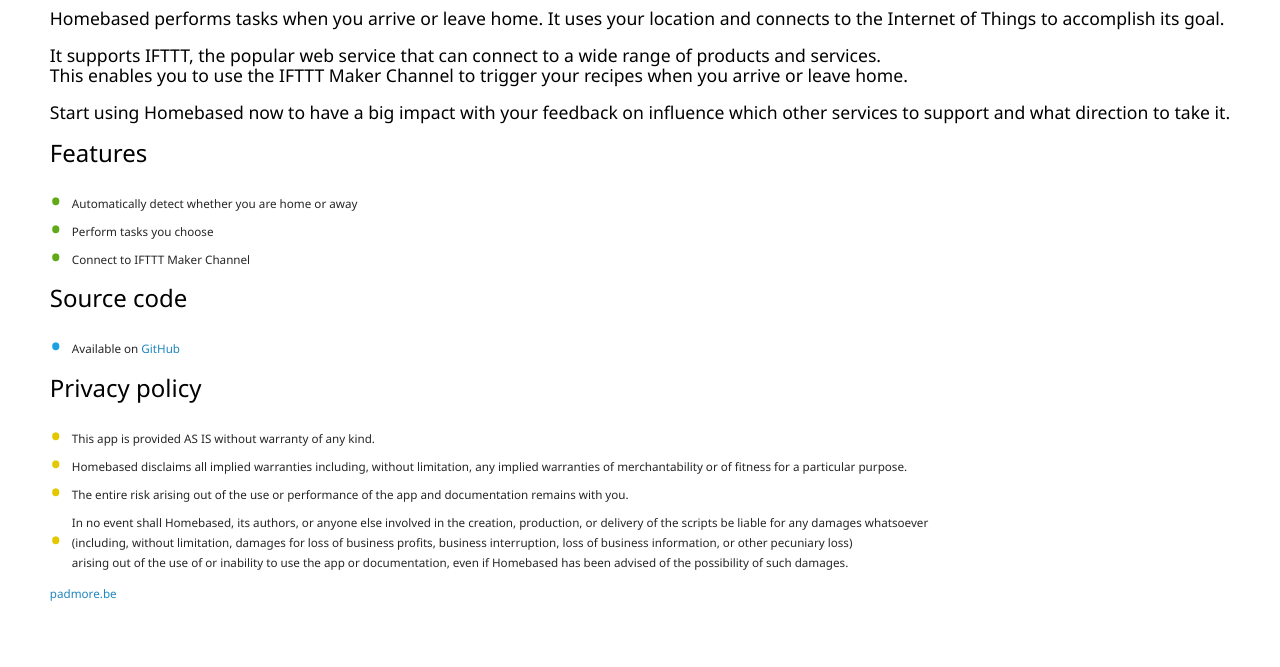
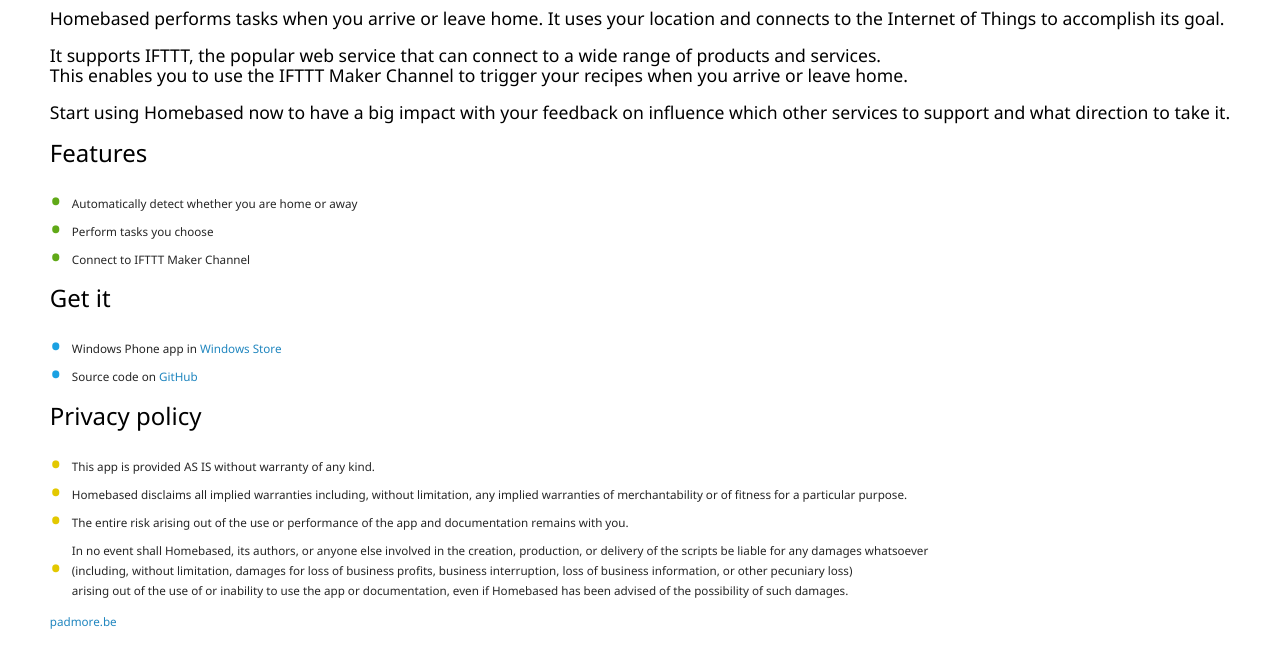
Before and after one commit to danpadmore/homebased, a plain HTML site: page index.html in a window 1280 px wide. Shown: the part 101-768 px from the top of the page. Drawn offline with Linux system fonts and the light colour scheme.

Commit message:
Update index.html
Link Windows Store

```diff
--- a/index.html
+++ b/index.html
@@ -50,9 +50,10 @@ h3 {
 	<li>Connect to IFTTT Maker Channel</li>
 </ul>
 
-<h3>Source code</h3>
+<h3>Get it</h3>
 <ul class="simple-list blue-bullet">
-	<li>Available on <a href="https://github.com/padmo/homebased">GitHub</a></li>
+	<li>Windows Phone app in <a href="https://www.microsoft.com/en-us/store/apps/homebased/9nblggh5pp4l">Windows Store</a></li>
+	<li>Source code on <a href="https://github.com/padmo/homebased">GitHub</a></li>
 </ul>
 
 <h3>Privacy policy</h3>
```
